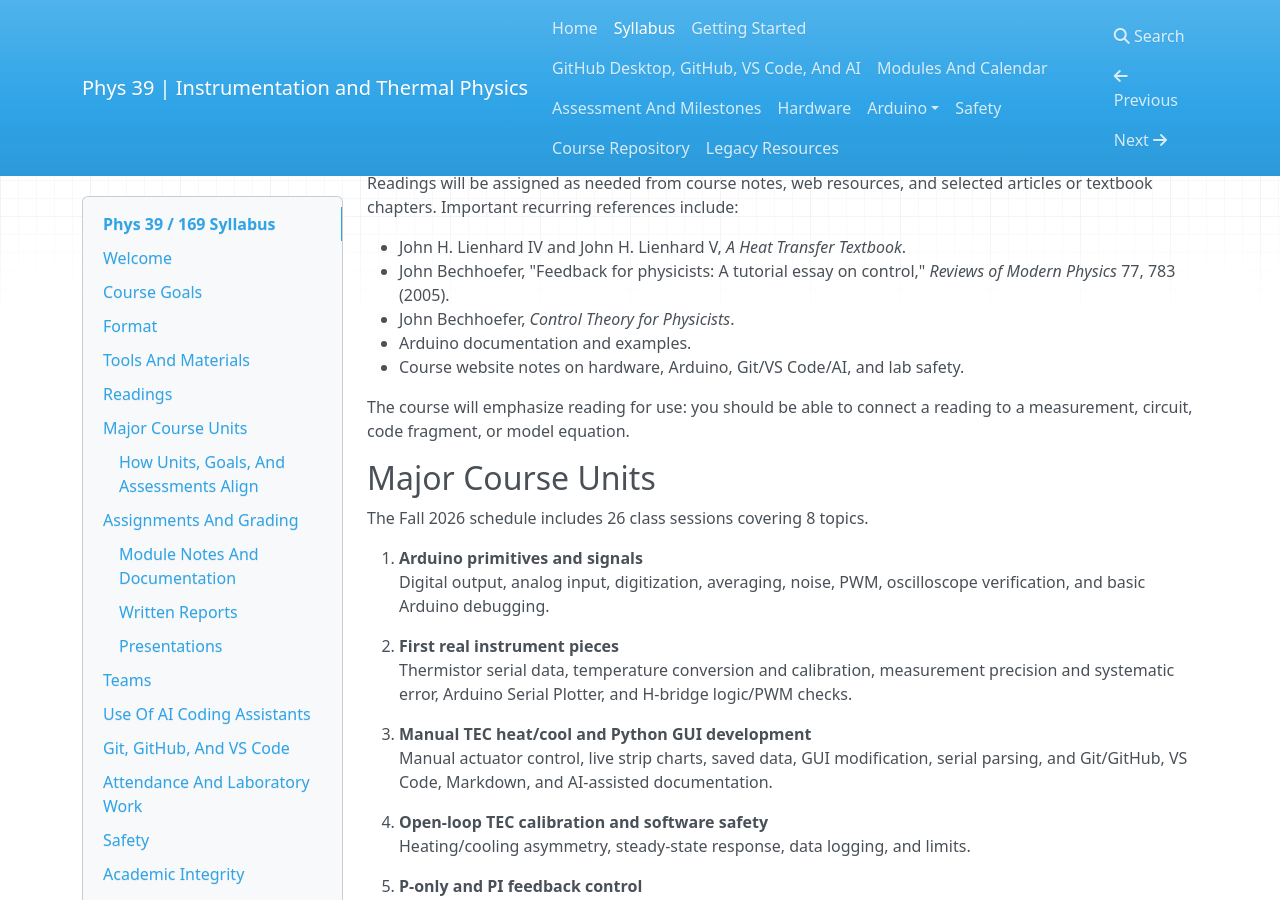
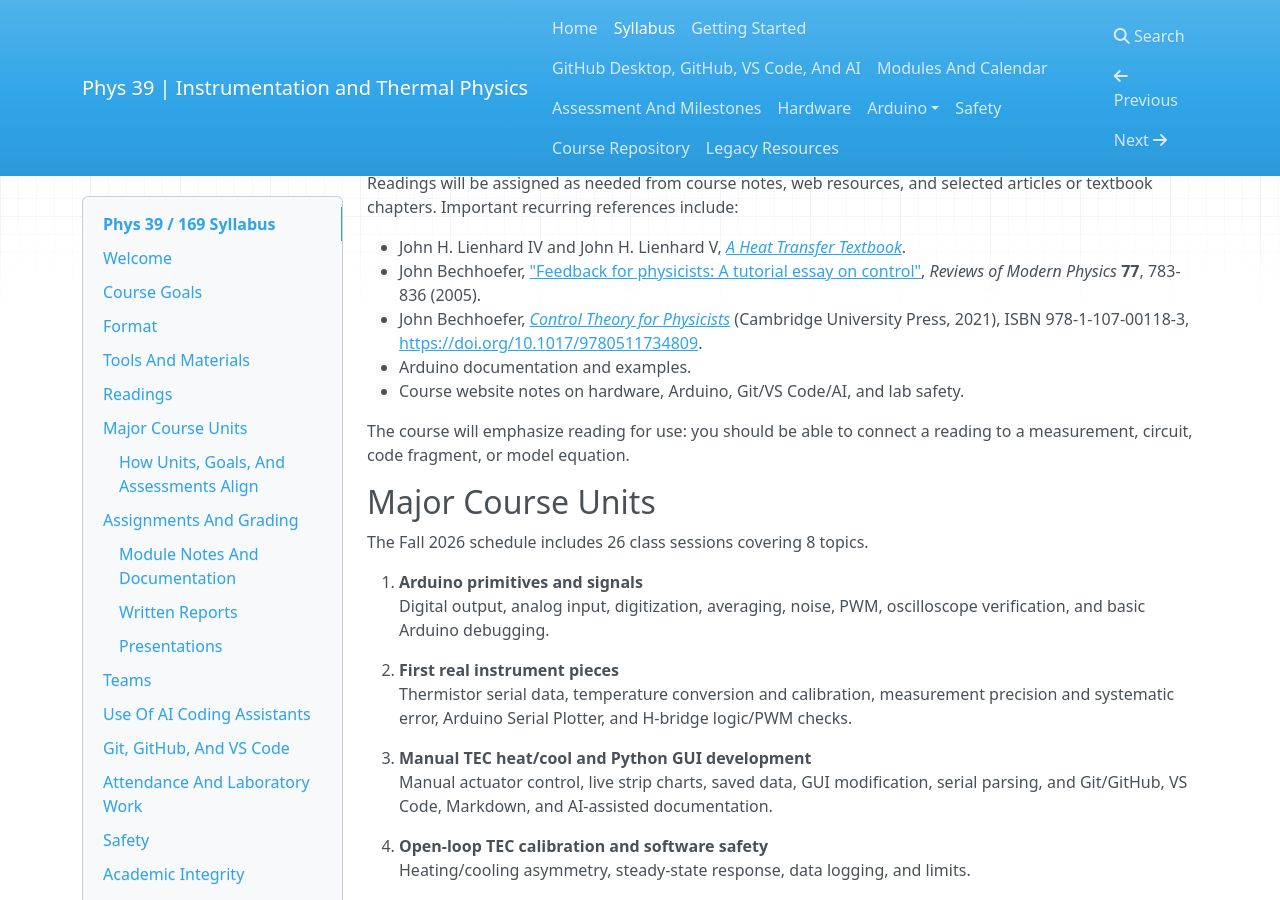
Before and after one commit to SethFraden/Phys39F26-course, an MkDocs documentation site: the page built from course/syllabus.md, in a window 1280 px wide and 900 px high, scrolled down 2235 px. Built offline with MkDocs 1.6.1, drawn with Linux system fonts in a browser that asks for light colours; nearby versions of some CDN libraries; a script that is not in the unit is left out.

Commit message:
Link syllabus course readings

```diff
--- a/course/syllabus.md
+++ b/course/syllabus.md
@@ -105,10 +105,15 @@ The course website contains setup instructions:
 Readings will be assigned as needed from course notes, web resources, and
 selected articles or textbook chapters. Important recurring references include:
 
-- John H. Lienhard IV and John H. Lienhard V, *A Heat Transfer Textbook*.
-- John Bechhoefer, "Feedback for physicists: A tutorial essay on control,"
-  *Reviews of Modern Physics* 77, 783 (2005).
-- John Bechhoefer, *Control Theory for Physicists*.
+- John H. Lienhard IV and John H. Lienhard V,
+  [*A Heat Transfer Textbook*](references/lienhard-heat-transfer-textbook-v6.pdf).
+- John Bechhoefer,
+  ["Feedback for physicists: A tutorial essay on control"](references/bechhoefer-feedback-for-physicists-2005.pdf),
+  *Reviews of Modern Physics* **77**, 783-836 (2005).
+- John Bechhoefer,
+  [*Control Theory for Physicists*](https://www.cambridge.org/core/books/control-theory-for-physicists/21AFE5D6C475D1B44BCF9B8536338D98)
+  (Cambridge University Press, 2021), ISBN 978-1-107-00118-3,
+  <https://doi.org/10.1017/9780511734809>.
 - Arduino documentation and examples.
 - Course website notes on hardware, Arduino, Git/VS Code/AI, and lab safety.
 
--- a/docs/index.html
+++ b/docs/index.html
@@ -257,5 +257,5 @@ does not appear, check <strong>Dashboard -&gt; My courses</strong> in Moodle.</p
 
 <!--
 MkDocs version : 1.6.1
-Build Date UTC : 2026-08-05 09:17:20.584236+00:00
+Build Date UTC : 2026-08-05 09:41:54.843680+00:00
 -->
```
Also changed, not shown: docs/syllabus/index.html (+9 -4 lines), docs/search/search_index.json.
